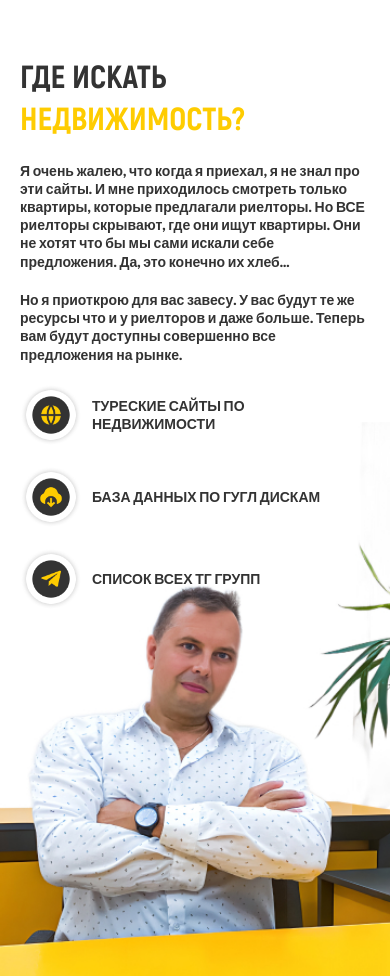
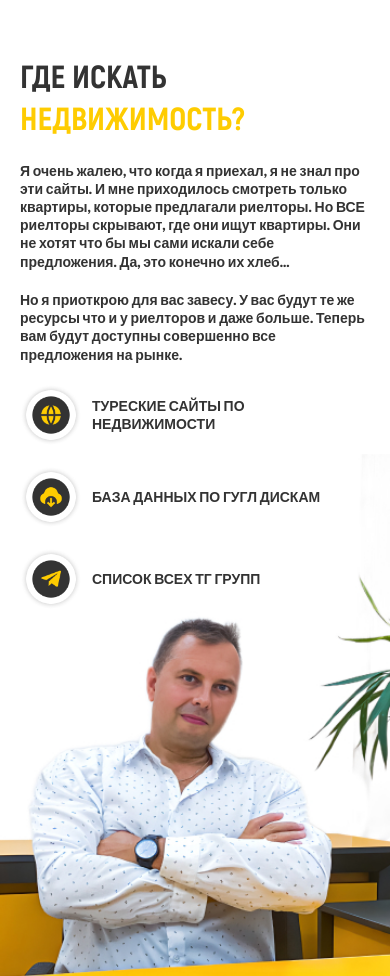
Before and after one commit to Hillel1408/-apartments, a website: page #src/index.html in a window 390 px wide. Shown: the part 899-1875 px from the top of the page. Drawn offline with nearby package versions, Linux system fonts and the light colour scheme; files that its build step writes are made by us from their sources; files whose address does not match are found by name.

```diff
--- a/#src/scss/sections/step-1.scss
+++ b/#src/scss/sections/step-1.scss
@@ -13,12 +13,18 @@
     }
     @media (max-width: 480px) {
         padding-top: 60px;
-        padding-bottom: 368px;
+        padding-bottom: 460px;
         background-image: url('../img/bg-12.jpg');
         background-size: contain;
         background-repeat: no-repeat;
         background-position: bottom;
         min-height: auto;
+    }
+    @media (max-width: 420px) {
+        padding-bottom: 400px;
+    }
+    @media (max-width: 360px) {
+        padding-bottom: 372px;
     }
     &__title {
         margin-bottom: 40px;
--- a/#src/scss/sections/step-8.scss
+++ b/#src/scss/sections/step-8.scss
@@ -5,7 +5,7 @@
     background-image: url('../img/bg-7.png');
     background-repeat: no-repeat;
     background-position: bottom left;
-    @media (max-width: 1300px) {
+    @media (max-width: 1400px) {
         background-image: none;
     }
     @media (max-width: 480px) {
```
